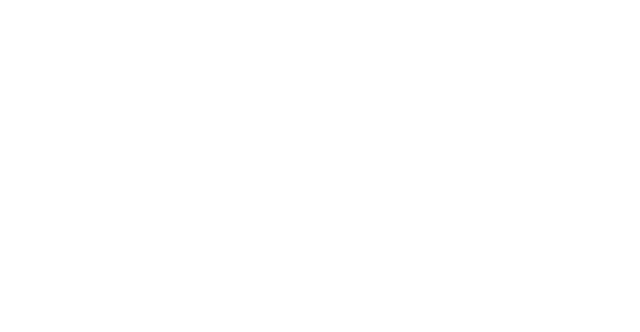
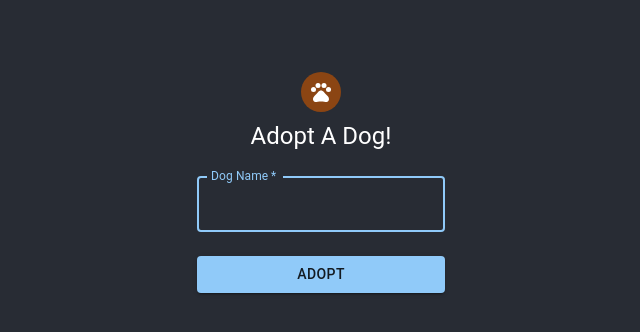
Before and after one commit to MichaelSault/DAFTD-React, a React (Create React App) app in the folder dataDog/: page /adopt in a window 1280 px wide. Before the commit this address had no page. Shown: the top 332 px of the page, without its empty margins (319-959 px from the left). Built offline with nearby package versions, Linux system fonts and the light colour scheme.

Commit message:
added adoption page front-end

```diff
--- a/dataDog/src/App.js
+++ b/dataDog/src/App.js
@@ -2,6 +2,7 @@
 import DogWalk from './component/dogwalk.component';
 import Login from './component/login.component';
 import SignUp from './component/signup.component';
+import Adopt from './component/dogAdoption.component';
 
 
 import './App.css';
@@ -15,6 +16,7 @@
         <Route path='/' element={<DogWalk />}/>
         <Route path='/login' element={<Login/>}/>
         <Route path='/signup' element={<SignUp/>}/>
+        <Route path='/adopt' element={<Adopt/>}/>
       </Routes>
     </BrowserRouter>
     </>
--- /dev/null
+++ b/dataDog/src/component/dogAdoption.component.js
@@ -0,0 +1,116 @@
+import * as React from 'react';
+import Avatar from '@mui/material/Avatar';
+import Button from '@mui/material/Button';
+import CssBaseline from '@mui/material/CssBaseline';
+import TextField from '@mui/material/TextField';
+import Link from '@mui/material/Link';
+import Grid from '@mui/material/Grid';
+import Box from '@mui/material/Box';
+import PetsIcon from '@mui/icons-material/Pets';
+import Typography from '@mui/material/Typography';
+import Container from '@mui/material/Container';
+import { createTheme, ThemeProvider } from '@mui/material/styles';
+import {useState} from 'react';
+
+
+const darkTheme = createTheme({
+    palette: {
+        mode: 'dark',
+        background: {
+            default: "#282c34"
+        }
+    }
+});
+
+export default function Adopt() {
+    const [returnedData, setReturnedData] = useState({DogID: 0, Name: ''});
+    const [dog, setDog] = useState({DogID: 0, Name: ''});
+
+  const handleSubmit = (event) => {
+    event.preventDefault();
+    const data = new FormData(event.currentTarget);
+    console.log({
+        dogName: data.get('dogName'),
+    });
+  };
+
+  const setInput = (e) => {
+    const {name, value} = e.target;
+    console.log(value);
+    if (name === 'EmployeeID' || name === 'Age'){
+      setDog(prevState => ({
+        ...prevState,
+        [name]: parseInt(value)
+      }));
+      return;
+    }
+    setDog(prevState => ({
+      ...prevState,
+      [name]: value
+    }));
+  }
+
+  const adoptDog = async () => {
+    const newData = await fetch('http://localhost:5000/hello', {
+      method: 'POST',
+      headers: {
+        'Content-Type': 'application/json',
+        'Accept': 'application/json'
+      },
+      body: JSON.stringify({
+        ...dog
+      })
+    })
+    .then(res => res.json());
+    console.log(newData);
+    setReturnedData(newData[0]);
+  }
+
+  return (
+    <ThemeProvider theme={darkTheme}>
+      <Container component="main" maxWidth="xs">
+        <CssBaseline />
+        <Box
+          sx={{
+            marginTop: 8,
+            display: 'flex',
+            flexDirection: 'column',
+            alignItems: 'center',
+          }}
+        >
+          <Avatar sx={{ m: 1, bgcolor: 'saddlebrown', color: 'white', fontSize: 'large' }}>
+              <PetsIcon />
+          </Avatar>
+          <Typography component="h1" variant="h5">
+            Adopt A Dog!
+          </Typography>
+          <Box component="form" noValidate onSubmit={handleSubmit} sx={{ mt: 3 }}>
+            <Grid container spacing={2}>
+              <Grid item xs={12} sm={12}>
+                <TextField
+                  autoComplete="dogName"
+                  name="dogName"
+                  required
+                  fullWidth
+                  id="dogName"
+                  label="Dog Name"
+                  onChange={setInput}
+                  autoFocus
+                />
+              </Grid>
+            </Grid>
+            <Button
+              type="submit"
+              fullWidth
+              variant="contained"
+              sx={{ mt: 3, mb: 2 }}
+              onClick={() => adoptDog()}
+            >
+              Adopt
+            </Button>
+          </Box>
+        </Box>
+      </Container>
+    </ThemeProvider>
+  );
+}
```
